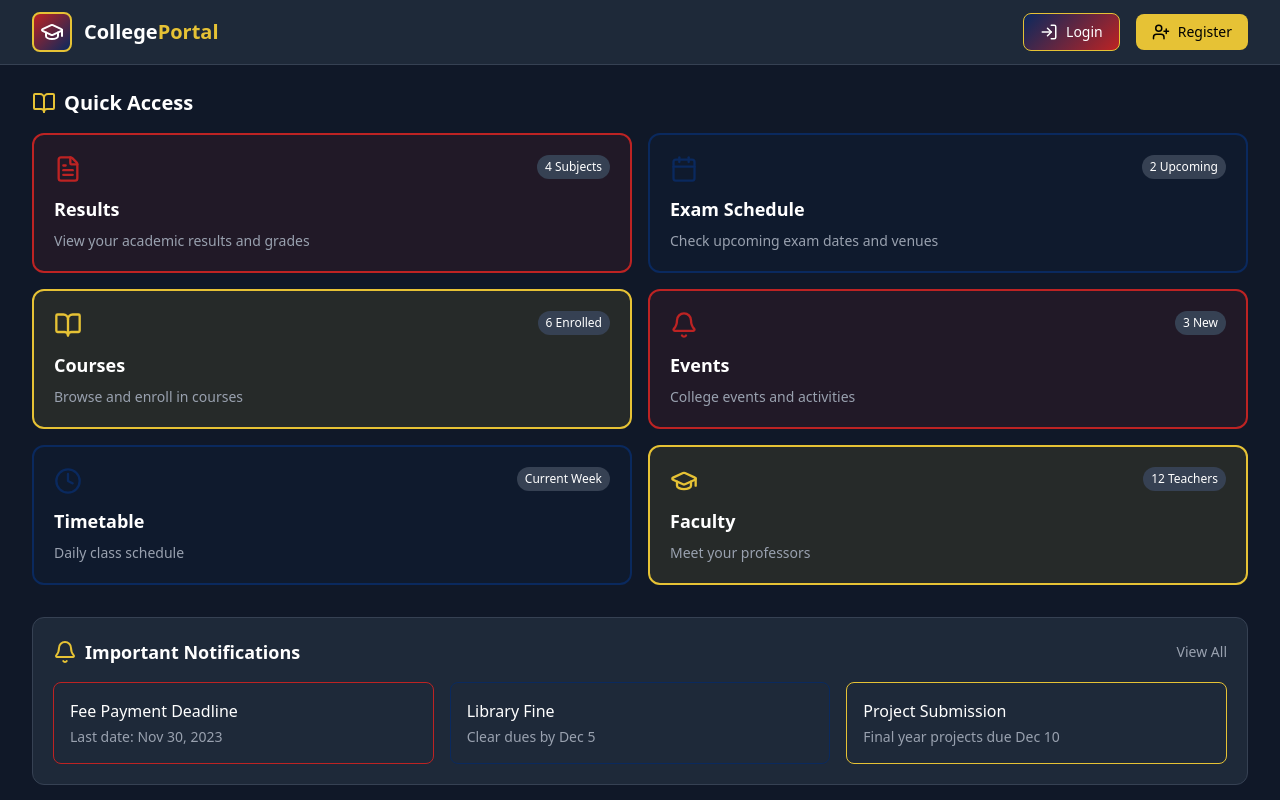
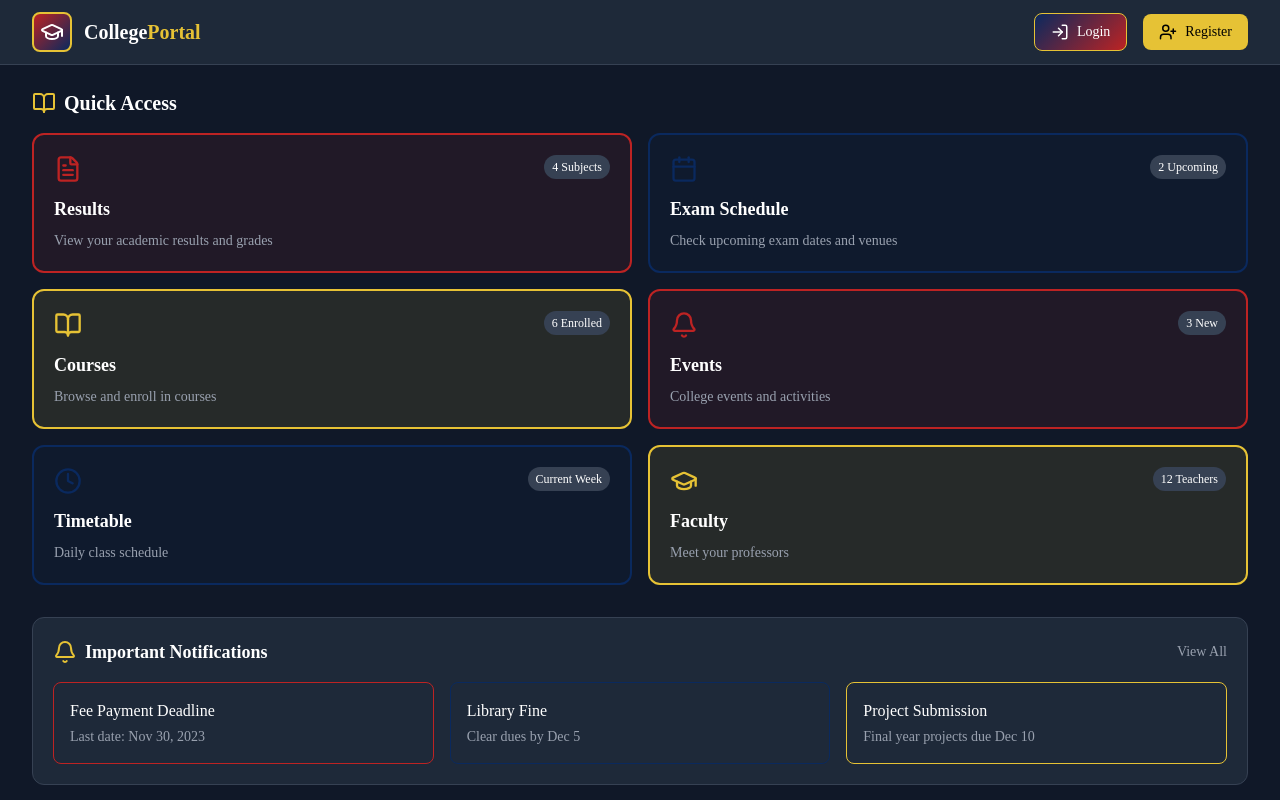
Before and after one commit to imanchalsingh/collegems, a React (Vite) app in the folder collegems-client/: page / in a window 1280 px wide. Shown: the top 800 px of the page. Built offline with nearby package versions, Linux system fonts and the light colour scheme.

Commit message:
added changes - fonts

```diff
--- a/collegems-client/src/App.tsx
+++ b/collegems-client/src/App.tsx
@@ -2,7 +2,6 @@ import { BrowserRouter, Routes, Route } from "react-router-dom";
 import Login from "./pages/auth/Login";
 import Register from "./pages/auth/Register";
 import RoleRoute from "./components/RoleRoute";
-
 import StudentDashboard from "./pages/students/StudentDashboard";
 import TeacherDashboard from "./pages/teacher/TeacherDashboard";
 import HodDashboard from "./pages/hod/HODDashboard";
--- a/collegems-client/src/index.css
+++ b/collegems-client/src/index.css
@@ -1 +1,4 @@
 @import "tailwindcss";
+*{
+    font-family: 'Kanit';
+}
```
